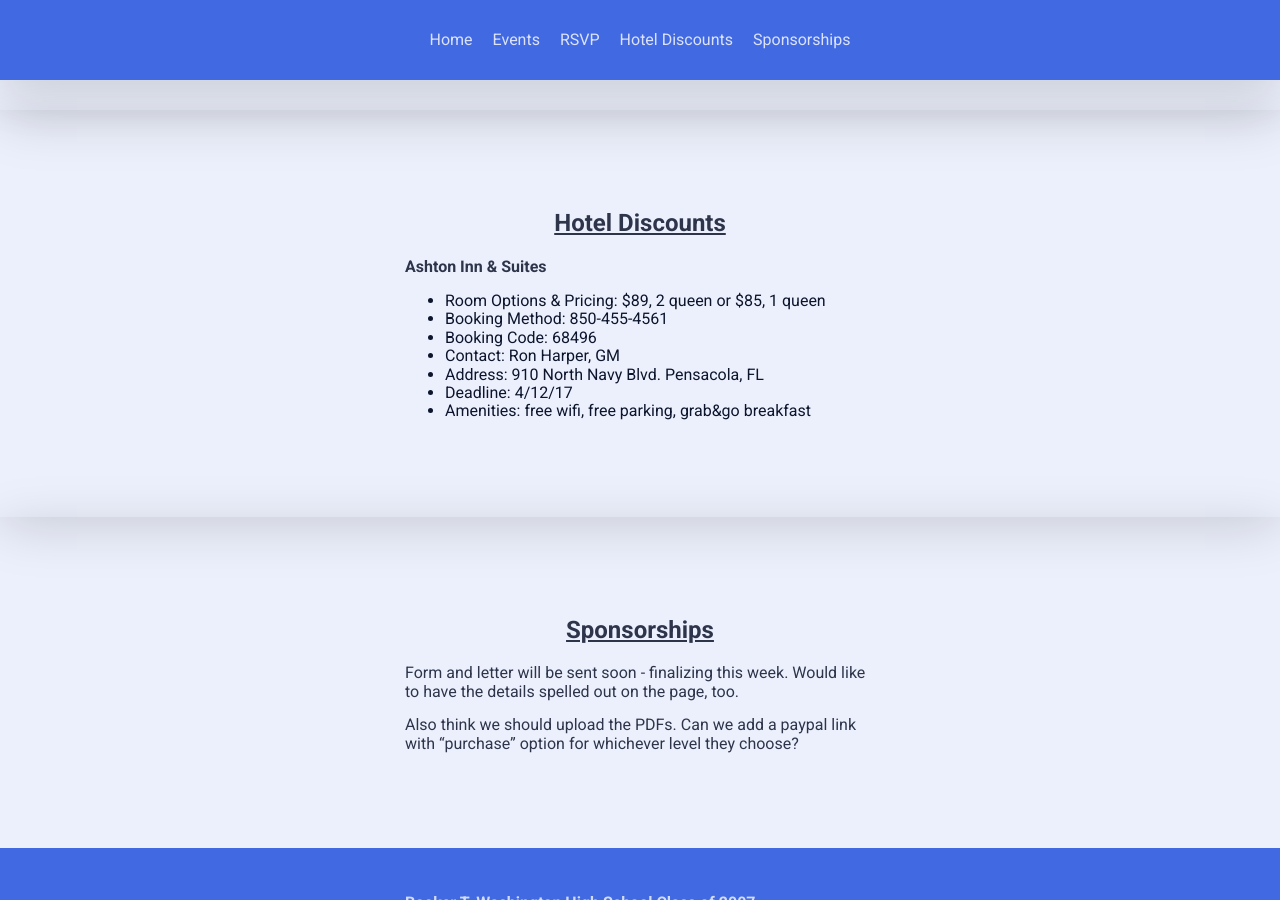
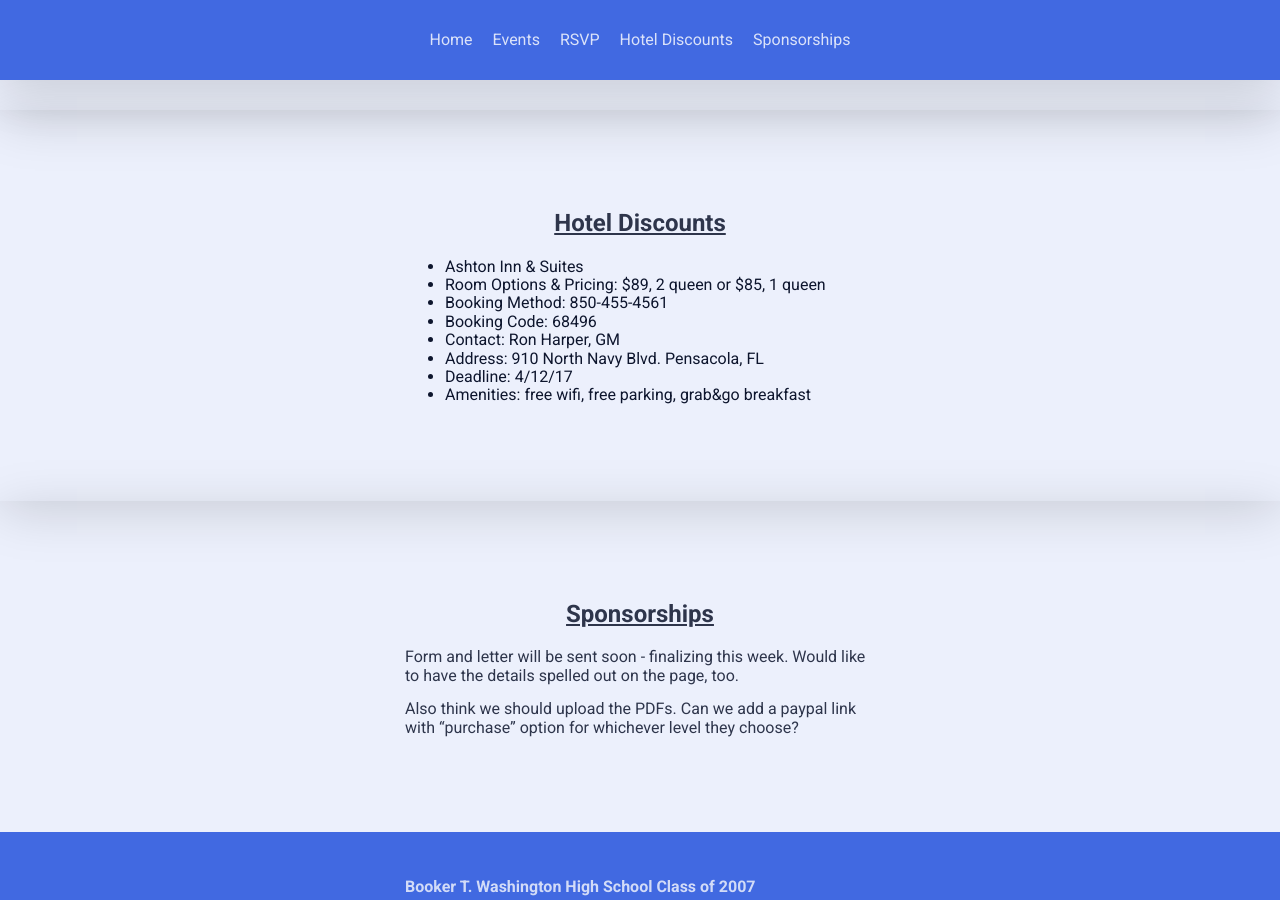
Before and after one commit to bookertwhs2007/bookertwhs, a Jekyll site: the page built from index.html, in a window 1280 px wide and 900 px high, scrolled down 2345 px. Built offline with Jekyll 4.4.1, drawn with Linux system fonts in a browser that asks for light colours; nearby versions of some CDN libraries.

```diff
--- a/_sections/additional-info.markdown
+++ b/_sections/additional-info.markdown
@@ -7,7 +7,7 @@ class: additional-info
 
 ## Hotel Discounts
 
-**Ashton Inn & Suites**
+* Ashton Inn & Suites
 * Room Options & Pricing: $89, 2 queen or $85, 1 queen
 * Booking Method: 850-455-4561
 * Booking Code: 68496
```
